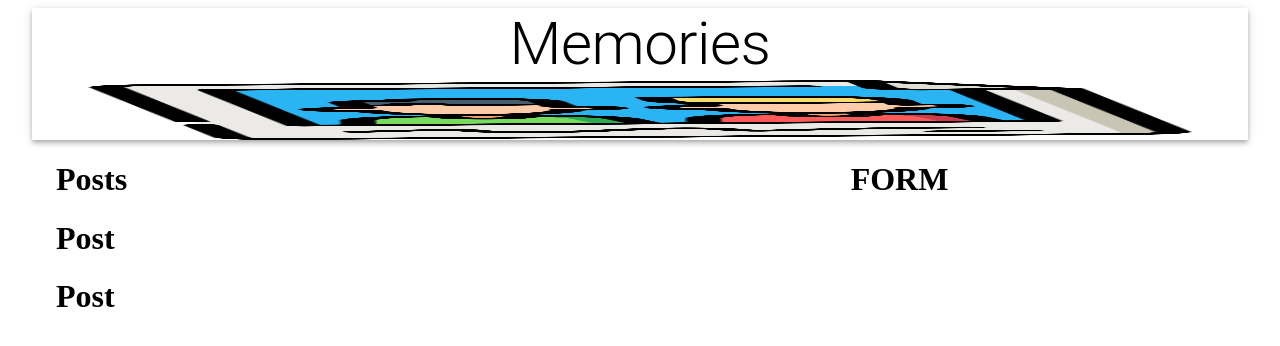
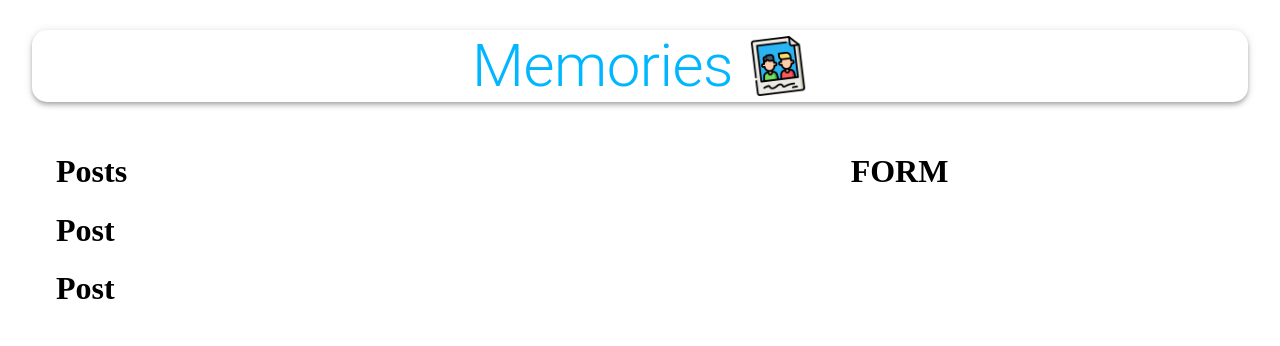
Before and after one commit to djsurt/Dreamio, a React (Create React App) app in the folder client/: page / in a window 1280 px wide. Shown: the top 346 px of the page. Built offline with nearby package versions, Linux system fonts and the light colour scheme.

Commit message:
Add styling to the client-side

```diff
--- a/client/src/App.js
+++ b/client/src/App.js
@@ -3,13 +3,15 @@
 import memories from './images/memories.png'
 import Posts from './components/Posts/Posts';
 import Form from './components/Form/Form';
+import useStyles from './styles'
 
 const App = ()=>{
+    const classes = useStyles();
     return(
         <Container maxWidth='lg'>
-            <AppBar position="static" color="inherit">
-                <Typography variant="h2" align="center">Memories</Typography>
-                <img src={memories} alt="dreamio" height= "60" />
+            <AppBar className={classes.appBar} position="static" color="inherit">
+                <Typography className={classes.heading} variant="h2" align="center">Memories</Typography>
+                <img className={classes.image} src={memories} alt="dreamio" height= "60" />
             </AppBar>
             <Grow in>
                 <Container>
--- a/client/src/styles.js
+++ b/client/src/styles.js
@@ -1,5 +1,18 @@
-import { makeStyles } from "@material-ui/core/styles";
+import { makeStyles } from '@material-ui/core/styles';
 
 export default makeStyles(() => ({
-
+  appBar: {
+    borderRadius: 15,
+    margin: '30px 0',
+    display: 'flex',
+    flexDirection: 'row',
+    justifyContent: 'center',
+    alignItems: 'center',
+  },
+  heading: {
+    color: 'rgba(0,183,255, 1)',
+  },
+  image: {
+    marginLeft: '15px',
+  },
 }));
```
Also changed, not shown: 1 other file (tests, documents, lock files or other folders).
